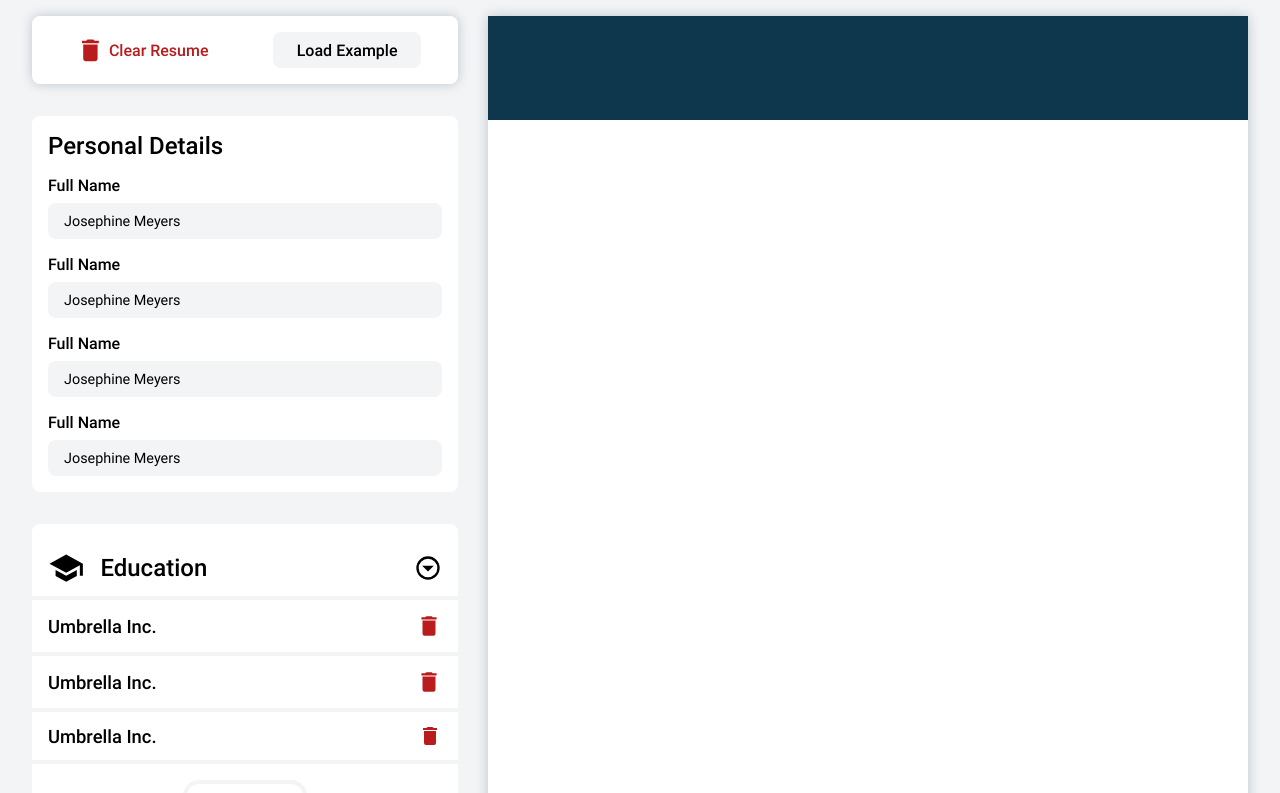
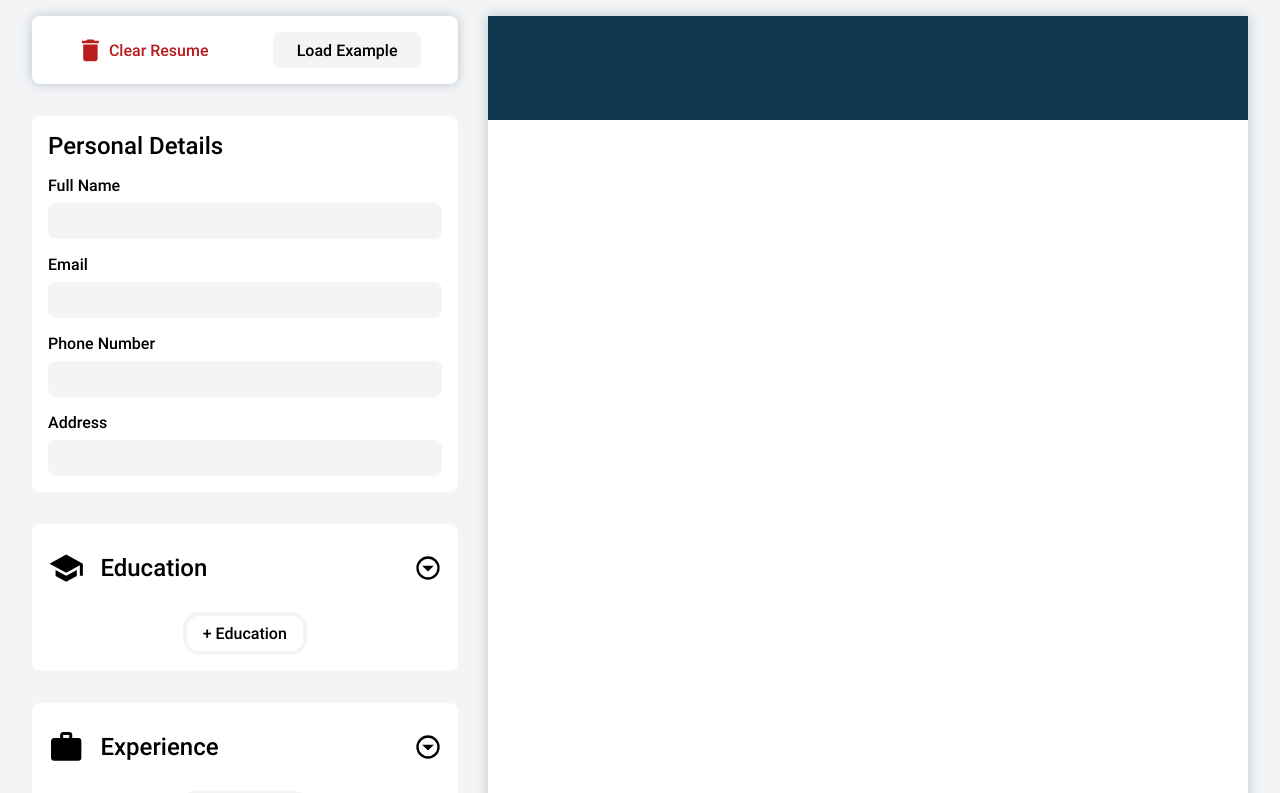
Before and after one commit to yppelu/odin-cv-application, a React (Vite) app: page / in a window 1280 px wide. Shown: the top 793 px of the page. Built offline with nearby package versions, Linux system fonts and the light colour scheme.

Commit message:
Make all components render correctly

```diff
--- a/src/App.jsx
+++ b/src/App.jsx
@@ -10,7 +10,7 @@ function App() {
 
   return (
     <>
-      <Editor setPerson={setPerson} />
+      <Editor person={person} setPerson={setPerson} />
       <Resume person={person} />
     </>
   );
--- a/src/components/editor/Editor.jsx
+++ b/src/components/editor/Editor.jsx
@@ -4,13 +4,13 @@ import ResumeControls from './resume-controls/ResumeControls.jsx';
 import PersonalInfoEditor from './personal-info-editor/PersonalInfoEditor.jsx';
 import AdditionalInfoEditor from './additional-info-editor/AdditionalInfoEditor.jsx';
 
-function Editor({ setPerson }) {
+function Editor({ person, setPerson }) {
   return (
     <div className="editor">
       <ResumeControls setPerson={setPerson} />
-      <PersonalInfoEditor />
-      <AdditionalInfoEditor />
-      <AdditionalInfoEditor />
+      <PersonalInfoEditor person={person} />
+      <AdditionalInfoEditor person={person} section="education" />
+      <AdditionalInfoEditor person={person} section="experience" />
     </div>
   );
 }
--- a/src/components/editor/additional-info-editor/AdditionalInfoEditor.jsx
+++ b/src/components/editor/additional-info-editor/AdditionalInfoEditor.jsx
@@ -9,15 +9,17 @@ const icons = {
   experience: <svg className="additional-info-editor__header-icon" xmlns="http://www.w3.org/2000/svg" viewBox="0 0 24 24" fill="var(--black-clr)"><path d="M10,2H14A2,2 0 0,1 16,4V6H20A2,2 0 0,1 22,8V19A2,2 0 0,1 20,21H4C2.89,21 2,20.1 2,19V8C2,6.89 2.89,6 4,6H8V4C8,2.89 8.89,2 10,2M14,6V4H10V6H14Z" /></svg>
 };
 
-function AdditionalInfoEditor() {
+function AdditionalInfoEditor({ person, section }) {
   const [isCollapsed, setIsCollapsed] = useState(true);
+
+  const sectionTitle = section.slice(0, 1).toUpperCase() + section.slice(1);
 
   return (
     <div className="additional-info-editor">
       <div className="additional-info-editor__header">
         <h2 className="additional-info-editor__title">
-          {icons.education}
-          Education
+          {icons[section]}
+          {sectionTitle}
         </h2>
         <button
           className="additional-info-editor__collapse-button"
@@ -38,11 +40,19 @@ function AdditionalInfoEditor() {
           }
         </button>
       </div>
-      <ItemPreview />
-      <ItemPreview />
-      <ItemPreview />
+      {
+        !isCollapsed ? null :
+          <div className="additional-info-editor__items">
+            {
+              person[section].map(item =>
+                <ItemPreview key={item.id} title={item.schoolName || item.companyName} />
+              )
+            }
+          </div>
+      }
+
       <button className="additional-info-editor__add-info-button" type="button">
-        + Education
+        + {sectionTitle}
       </button>
     </div>
   );
--- a/src/components/editor/additional-info-editor/__item-preview/ItemPreview.jsx
+++ b/src/components/editor/additional-info-editor/__item-preview/ItemPreview.jsx
@@ -1,9 +1,9 @@
 import './additional-info-editor__item-preview.css';
 
-function ItemPreview() {
+function ItemPreview({ title }) {
   return (
     <div className="additional-info-editor__item-preview">
-      <button className="additional-info-editor__item-name">Umbrella Inc.</button>
+      <button className="additional-info-editor__item-name">{title}</button>
       <button
         className="additional-info-editor__remove-item-button"
         type="button"
--- a/src/components/editor/additional-info-editor/__item-preview/additional-info-editor__item-preview.css
+++ b/src/components/editor/additional-info-editor/__item-preview/additional-info-editor__item-preview.css
@@ -5,6 +5,7 @@
   display: flex;
   align-items: center;
   justify-content: space-between;
+  gap: 1rem;
 
   border-top: 4px solid var(--light-clr);
   padding: 0 1rem;
@@ -21,7 +22,7 @@
 
   border: none;
   height: 100%;
-  width: 100%;
+  width: max-content;
 }
 
 .additional-info-editor__remove-item-button {
--- a/src/components/editor/additional-info-editor/additional-info-editor.css
+++ b/src/components/editor/additional-info-editor/additional-info-editor.css
@@ -7,11 +7,6 @@
   align-items: center;
 
   padding: 1rem 0;
-}
-
-
-.additional-info-editor>.additional-info-editor__item-preview:last-of-type {
-  border-bottom: 4px solid var(--light-clr);
 }
 
 .additional-info-editor__header {
@@ -61,6 +56,14 @@
   transform: rotate(180deg);
 }
 
+.additional-info-editor__items {
+  width: 100%;
+}
+
+.additional-info-editor__items>.additional-info-editor__item-preview:last-of-type {
+  border-bottom: 4px solid var(--light-clr);
+}
+
 .additional-info-editor__add-info-button {
   background-color: transparent;
   border-radius: 1rem;
--- a/src/components/editor/edit-field/EditField.jsx
+++ b/src/components/editor/edit-field/EditField.jsx
@@ -1,12 +1,25 @@
 import './edit-field.css';
 
-function EditField() {
+function EditField({ section, fieldName }) {
+  const labelTitle = turnFieldNameIntoTitle(fieldName);
+
   return (
     <label className="edit-field">
-      Full Name
-      <input className="edit-field__input" type="text" value="Josephine Meyers" />
+      {labelTitle}
+      <input className="edit-field__input" type="text" value={section[fieldName]} />
     </label>
   );
 }
 
 export default EditField;
+
+function turnFieldNameIntoTitle(fieldName) {
+  let title = fieldName.slice(0, 1).toUpperCase();
+
+  for (let i = 1; i < fieldName.length; i++) {
+    if (fieldName[i] === fieldName[i].toUpperCase()) title += ' ';
+    title += fieldName[i];
+  }
+
+  return title;
+}
--- a/src/components/editor/personal-info-editor/PersonalInfoEditor.jsx
+++ b/src/components/editor/personal-info-editor/PersonalInfoEditor.jsx
@@ -2,14 +2,14 @@ import EditField from '../edit-field/EditField';
 
 import './personal-info-editor.css';
 
-function PersonalInfoEditor() {
+function PersonalInfoEditor({ person }) {
   return (
     <div className="personal-info-editor">
       <h2 className="personal-info-editor__title">Personal Details</h2>
-      <EditField />
-      <EditField />
-      <EditField />
-      <EditField />
+      <EditField section={person.personalInfo} fieldName="fullName" />
+      <EditField section={person.personalInfo} fieldName="email" />
+      <EditField section={person.personalInfo} fieldName="phoneNumber" />
+      <EditField section={person.personalInfo} fieldName="address" />
     </div>
   );
 }
```
